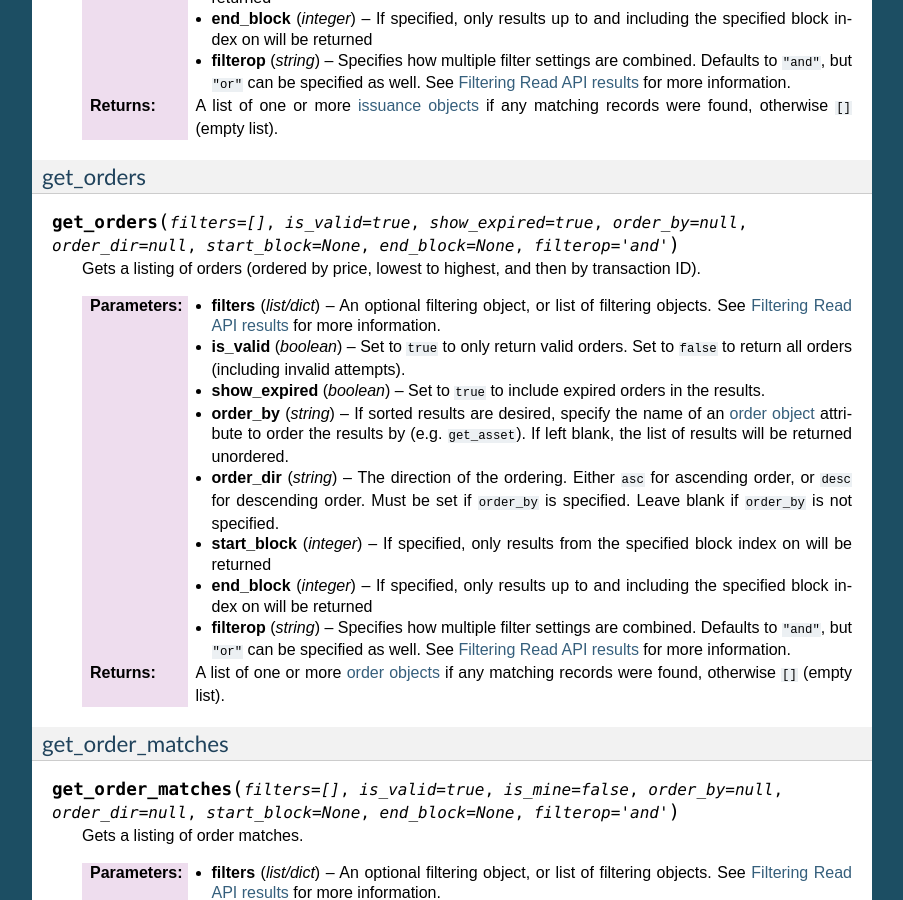
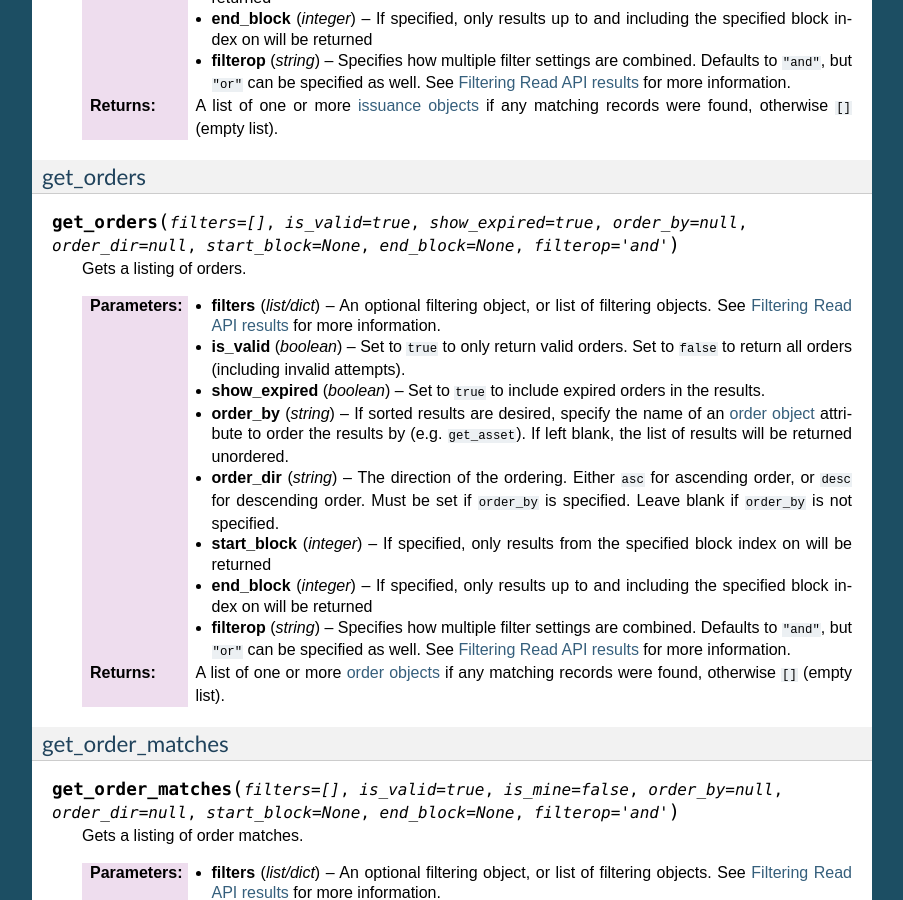
Before and after one commit to CounterpartyXCP/counterparty-core, a Sphinx documentation site: the page built from docs/API.rst, in a window 1280 px wide and 900 px high, scrolled down 8399 px. Shown: the whole window, without its empty margins (198-1101 px from the left). Built offline with Sphinx 7.4.7, drawn with Linux system fonts in a browser that asks for light colours.

```diff
--- a/docs/API.rst
+++ b/docs/API.rst
@@ -397,7 +397,7 @@ get_orders
 
 .. py:function:: get_orders(filters=[], is_valid=true, show_expired=true, order_by=null, order_dir=null, start_block=None, end_block=None, filterop="and")
 
-   Gets a listing of orders (ordered by price, lowest to highest, and then by transaction ID).
+   Gets a listing of orders.
 
    :param list/dict filters: An optional filtering object, or list of filtering objects. See :ref:`Filtering Read API results <filtering>` for more information.
    :param boolean is_valid: Set to ``true`` to only return valid orders. Set to ``false`` to return all orders (including invalid attempts).
```
